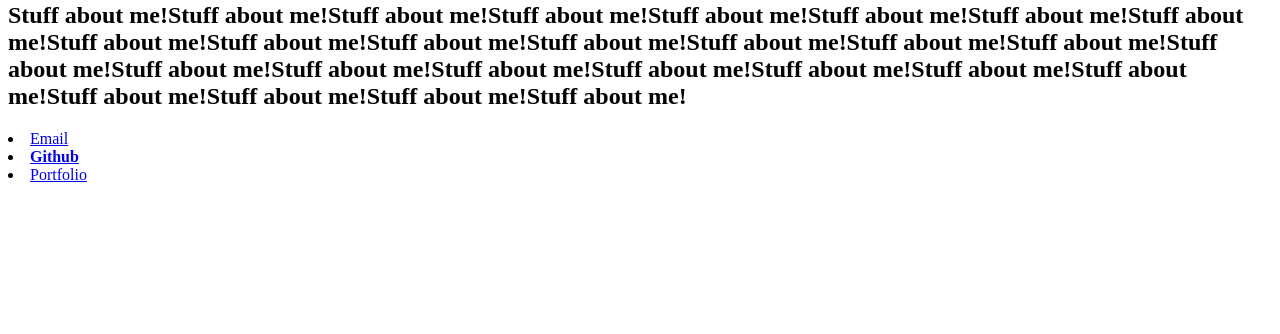
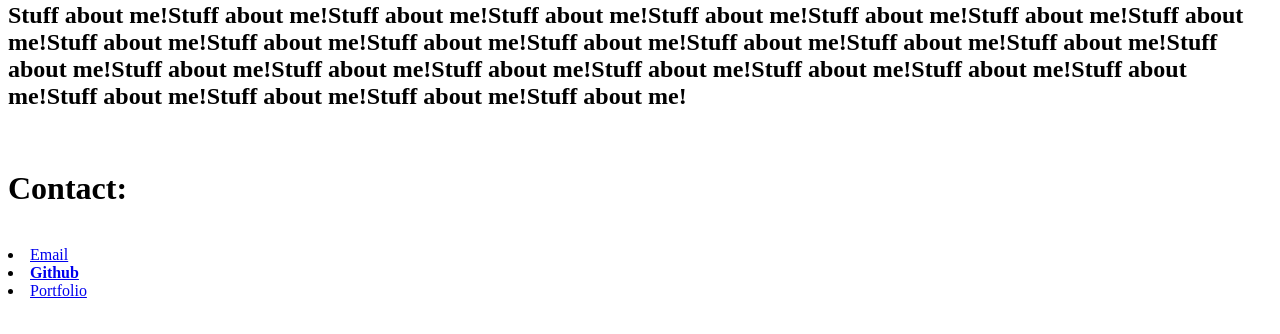
Before and after one commit to aditya811/RBC2018Repo, a plain HTML site: page index.html in a window 1280 px wide. Shown: the part 360-694 px from the top of the page. Drawn offline with Linux system fonts and the light colour scheme.

Commit message:
small change

```diff
--- a/index.html
+++ b/index.html
@@ -18,12 +18,14 @@
   <br>
   <ul style="list-style-type:disc"></ul>
   <h2>Stuff about me!Stuff about me!Stuff about me!Stuff about me!Stuff about me!Stuff about me!Stuff about me!Stuff about me!Stuff about me!Stuff about me!Stuff about me!Stuff about me!Stuff about me!Stuff about me!Stuff about me!Stuff about me!Stuff about me!Stuff about me!Stuff about me!Stuff about me!Stuff about me!Stuff about me!Stuff about me!Stuff about me!Stuff about me!Stuff about me!Stuff about me!</h2>
-  <!-- Link with New Tab -->
+  <br>
+  <h1>Contact:</h1>
+  <br>
+  <!-- Email -->
   <li><a href="https://www.google.com" target="_blank">Email</a></li>
-  <!-- Bold Link -->
+  <!-- Github -->
   <li><strong><a href="https://www.youtube.com">Github</a></strong></li>
-
-  <!-- Link with New Tab -->
+  <!-- Portfolio -->
   <li><a href="https://www.google.com" target="_blank">Portfolio</a>
 </ul></li>
 
```
